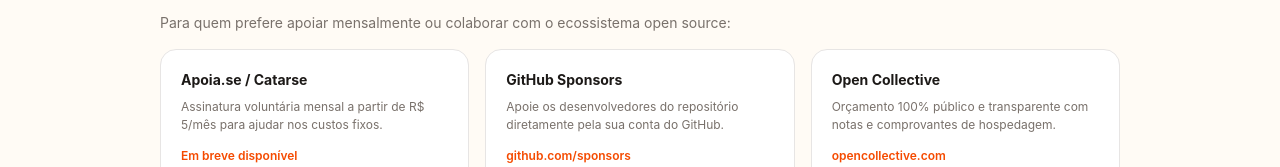
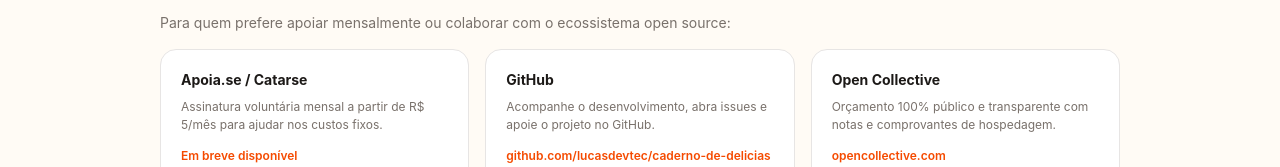
Before and after one commit to lucasdevtec/caderno-de-delicias, a Next.js app: page /doar in a window 1280 px wide. Shown: the part 785-952 px from the top of the page. Built offline with nearby package versions, Linux system fonts and the light colour scheme; no server answers.

Commit message:
chore: update repository and issues links to github.com/lucasdevtec/caderno-de-delicias

```diff
--- a/src/app/doar/page.tsx
+++ b/src/app/doar/page.tsx
@@ -59,13 +59,18 @@
           </div>
 
           <div className="bg-white p-5 rounded-2xl border border-stone-200 shadow-2xs space-y-2">
-            <h4 className="font-bold text-stone-900 text-sm">GitHub Sponsors</h4>
+            <h4 className="font-bold text-stone-900 text-sm">GitHub</h4>
             <p className="text-xs text-stone-500 leading-normal">
-              Apoie os desenvolvedores do repositório diretamente pela sua conta do GitHub.
+              Acompanhe o desenvolvimento, abra issues e apoie o projeto no GitHub.
             </p>
-            <span className="inline-block text-xs font-semibold text-orange-600">
-              github.com/sponsors
-            </span>
+            <a
+              href="https://github.com/lucasdevtec/caderno-de-delicias"
+              target="_blank"
+              rel="noopener noreferrer"
+              className="inline-block text-xs font-semibold text-orange-600 hover:underline"
+            >
+              github.com/lucasdevtec/caderno-de-delicias
+            </a>
           </div>
 
           <div className="bg-white p-5 rounded-2xl border border-stone-200 shadow-2xs space-y-2">
--- a/src/app/termos/TermosClient.tsx
+++ b/src/app/termos/TermosClient.tsx
@@ -361,7 +361,7 @@
               </p>
               <p>
                 <strong>Repositório de Código Aberto:</strong>{' '}
-                <a href="https://github.com" target="_blank" rel="noopener noreferrer" className="text-orange-600 hover:underline font-semibold">
+                <a href="https://github.com/lucasdevtec/caderno-de-delicias/issues" target="_blank" rel="noopener noreferrer" className="text-orange-600 hover:underline font-semibold">
                   Canal de Issues no GitHub
                 </a>
               </p>
--- a/src/components/Footer.tsx
+++ b/src/components/Footer.tsx
@@ -72,7 +72,7 @@
               </li>
               <li>
                 <a
-                  href="https://github.com"
+                  href="https://github.com/lucasdevtec/caderno-de-delicias"
                   target="_blank"
                   rel="noopener noreferrer"
                   className="flex items-center gap-1.5 hover:text-orange-400 transition-colors"
```
